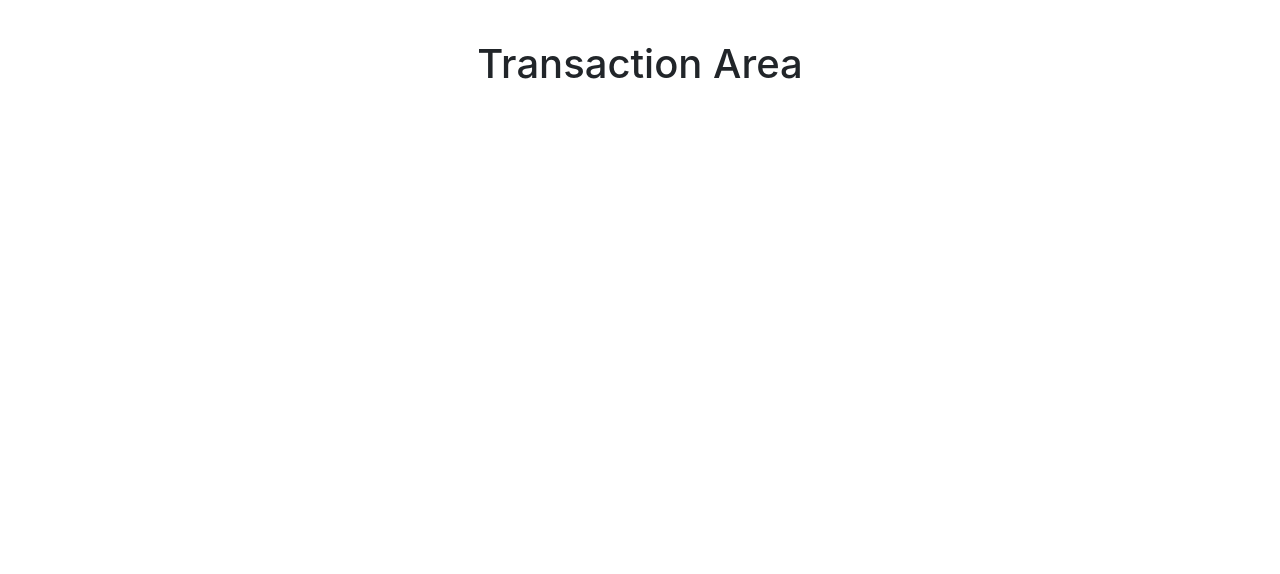
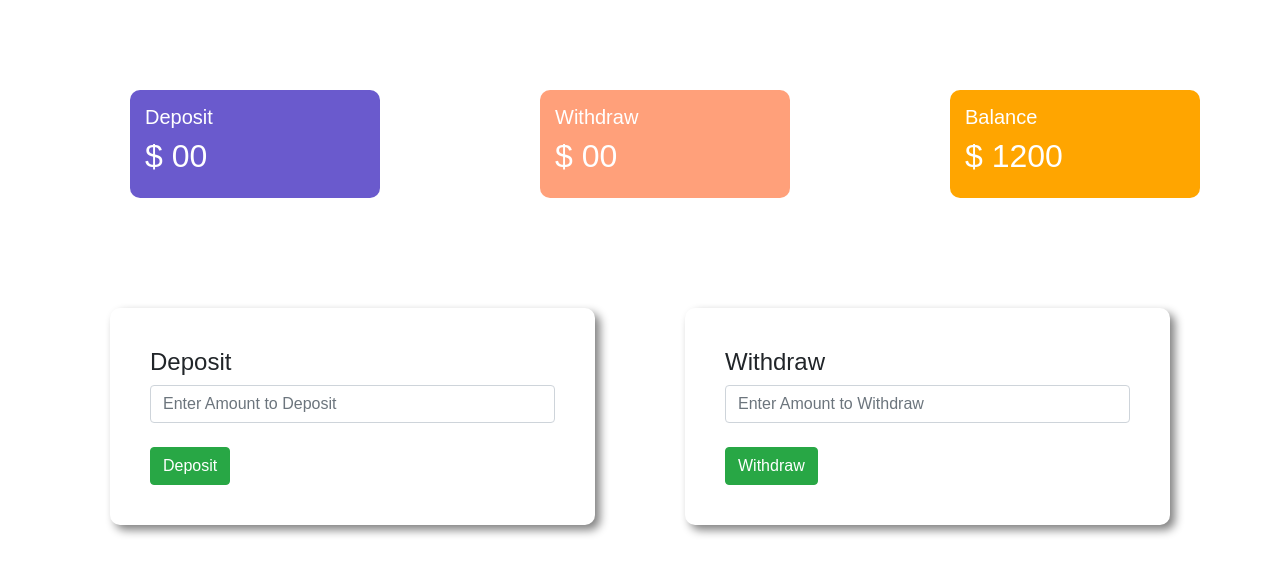
Before and after one commit to abdullahalmamun60/ruet-bank, a plain HTML site: page index.html in a window 1280 px wide. Both pictures are taken after a click on the button "Enter". Drawn offline with nearby package versions, Linux system fonts and the light colour scheme.

Commit message:
final project

```diff
--- a/index.html
+++ b/index.html
@@ -48,7 +48,58 @@
     </div>
 
     <div id="transaction-area">
-      <h1>Transaction Area</h1>
+      <div class="row">
+        <div class="col-md-4">
+          <div class="deposit status">
+            <h5>Deposit</h5>
+            <h2>$ <span id="currentDeposit">00</span></h2>
+          </div>
+        </div>
+        <div class="col-md-4">
+          <div class="withdraw status">
+            <h5>Withdraw</h5>
+            <h2>$ <span id="currentWithdraw"> 00 </span></h2>
+          </div>
+        </div>
+        <div class="col-md-4">
+          <div class="balance status">
+            <h5>Balance</h5>
+            <h2>$ <span id="currentBalance"> 1200 </span></h2>
+          </div>
+        </div>
+      </div>
+      <div id="dep-with-area">
+        <div class="row">
+          <div class="col-md-6">
+            <div class="dep-with">
+              <h4>Deposit</h4>
+              <input
+                id="depositAmount"
+                type="text"
+                class="form-control"
+                placeholder="Enter Amount to Deposit"
+              />
+              <br />
+              <button id="addDeposit" class="btn btn-success">Deposit</button>
+            </div>
+          </div>
+          <div class="col-md-6">
+            <div class="dep-with">
+              <h4>Withdraw</h4>
+              <input
+                id="withdrawAmount"
+                type="text"
+                class="form-control"
+                placeholder="Enter Amount to Withdraw"
+              />
+              <br />
+              <button id="lessWithdraw" class="btn btn-success">
+                Withdraw
+              </button>
+            </div>
+          </div>
+        </div>
+      </div>
     </div>
     <script src="script.js"></script>
   </body>
--- a/script.js
+++ b/script.js
@@ -1,7 +1,41 @@
-const loginBtn=document.getElementById("login")
-loginBtn.addEventListener("click",function(){
-   const loginArea=document.getElementById('login-area')
-   loginArea.style.display="none"
-   const transactionArea = document.getElementById("transaction-area")
-     transactionArea.style.display="block"
-})
+//login button event hanndler
+const loginBtn = document.getElementById("login");
+loginBtn.addEventListener("click", function () {
+  const loginArea = document.getElementById("login-area");
+  loginArea.style.display = "none";
+  const transactionArea = document.getElementById("transaction-area");
+  transactionArea.style.display = "block";
+  const depWidArea = document.getElementById("dep-with-area");
+  depWidArea.style.display = "block";
+});
+//deposit button event handler
+const depositBtn = document.getElementById("addDeposit");
+depositBtn.addEventListener("click", function () {
+  const depositAmount = document.getElementById("depositAmount").value;
+  depositNumber = parseFloat(depositAmount) || 00;
+  const currentDeposit = document.getElementById("currentDeposit");
+  const currentDepositNumber = parseFloat(currentDeposit.innerText);
+  const totalDeposit = depositNumber + currentDepositNumber;
+  currentDeposit.innerText = totalDeposit;
+  document.getElementById("depositAmount").value = "";
+  const currentBalance = document.getElementById("currentBalance");
+  const currentBalanceNumber = parseFloat(currentBalance.innerText);
+  const totalBalance = currentBalanceNumber + depositNumber;
+  currentBalance.innerText = totalBalance;
+});
+
+//withdraw button event handler
+const withdrawBtn = document.getElementById("lessWithdraw");
+withdrawBtn.addEventListener("click",function(){
+    const withdrawAmount=document.getElementById("withdrawAmount").value;
+    withdrawNumber=parseFloat(withdrawAmount) || 00;
+    const currentWithdraw=document.getElementById('currentWithdraw');
+    const currentWithdrawNumber=parseFloat(currentWithdraw.innerText);
+    const totalWithdraw=withdrawNumber+currentWithdrawNumber;
+    currentWithdraw.innerText=totalWithdraw;
+    document.getElementById("withdrawAmount").value=""
+    const currentBalance=document.getElementById('currentBalance');
+    const currentBalanceNumber=parseFloat(currentBalance.innerText);
+    const totalBalance=currentBalanceNumber-totalWithdraw;
+    currentBalance.innerText=totalBalance;
+});
--- a/style.css
+++ b/style.css
@@ -1,18 +1,62 @@
+body {
+    font-family: Arial, sans-serif;
+}
+
 .bank {
     margin-top: 100px;
-    font-family: Arial, sans-serif;
     font-weight: bold;
 }
-.submit-area
-    {
-        background-color: aqua;
-        margin-top: 20px;
-        border-radius:10px;
-        box-shadow: 5px 5px 10px gray;
-        padding: 40px 40px 20px ;
-    }
-#transaction-area{
+
+.submit-area {
+    background-image: linear-gradient(to bottom, rgba(0, 195, 255, 0.973) 0%, hsla(150, 100%, 50%, 0.692) 100%);
+    margin-top: 20px;
+    border-radius: 10px;
+    box-shadow: 5px 5px 10px gray;
+    padding: 40px 40px 20px;
+}
+
+#transaction-area {
     margin: 40px;
     text-align: center;
-    display:none;
+    display: none;
 }
+
+#dep-with-area {
+    margin: 40px;
+    text-align: center;
+    display: none;
+}
+
+.withdraw {
+    background-color: lightsalmon;
+    border-radius: 10px;
+}
+
+.deposit {
+    background-color: slateblue;
+    border-radius: 10px;
+
+}
+
+.balance {
+    background-color: orange;
+    border-radius: 10px;
+}
+
+.status {
+    color: white;
+    margin: 50px 40px 40px 90px;
+    padding: 15px;
+    text-align: left;
+}
+
+.dep-with {
+    margin: 30px;
+    border-radius: 10px;
+    box-shadow: 5px 5px 10px gray;
+    padding: 40px;
+    text-align: left;
+}
+h4{
+    ont;
+}
```
